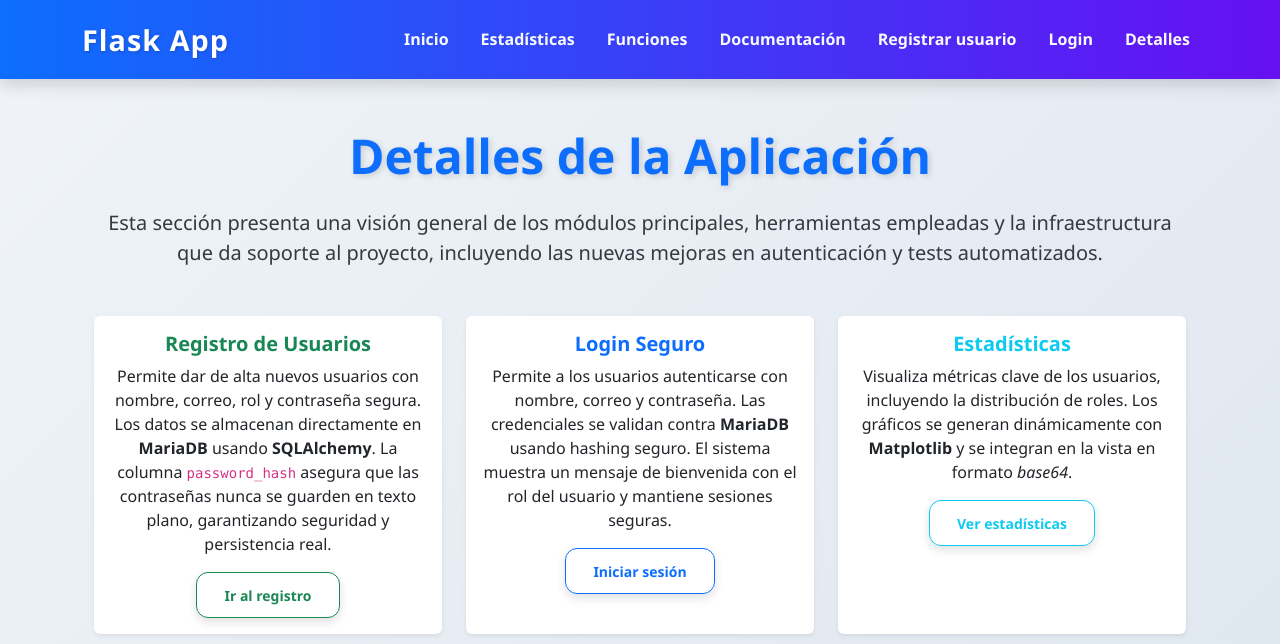
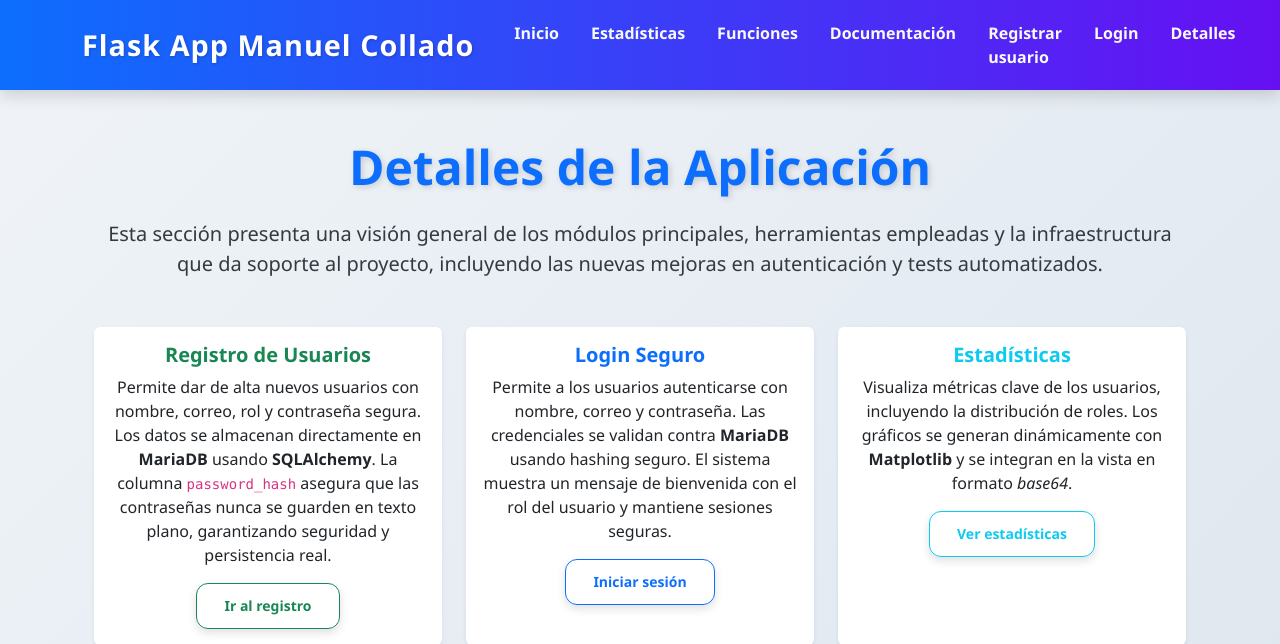
Before and after one commit to mcollado-dev/miapp-flask, a Flask app: page /detalles in a window 1280 px wide. Shown: the top 644 px of the page. Run offline with Flask 3, Linux system fonts and the light colour scheme.

Commit message:
Update base.html

```diff
--- a/templates/base.html
+++ b/templates/base.html
@@ -10,7 +10,7 @@
 <body class="bg-light">
 <nav class="navbar navbar-expand-lg navbar-dark bg-dark mb-4">
     <div class="container">
-        <a class="navbar-brand" href="/">Flask App</a>
+        <a class="navbar-brand" href="/">Flask App Manuel Collado</a>
         <div>
             <ul class="navbar-nav me-auto mb-2 mb-lg-0">
                 <li class="nav-item"><a class="nav-link" href="/">Inicio</a></li>
```
